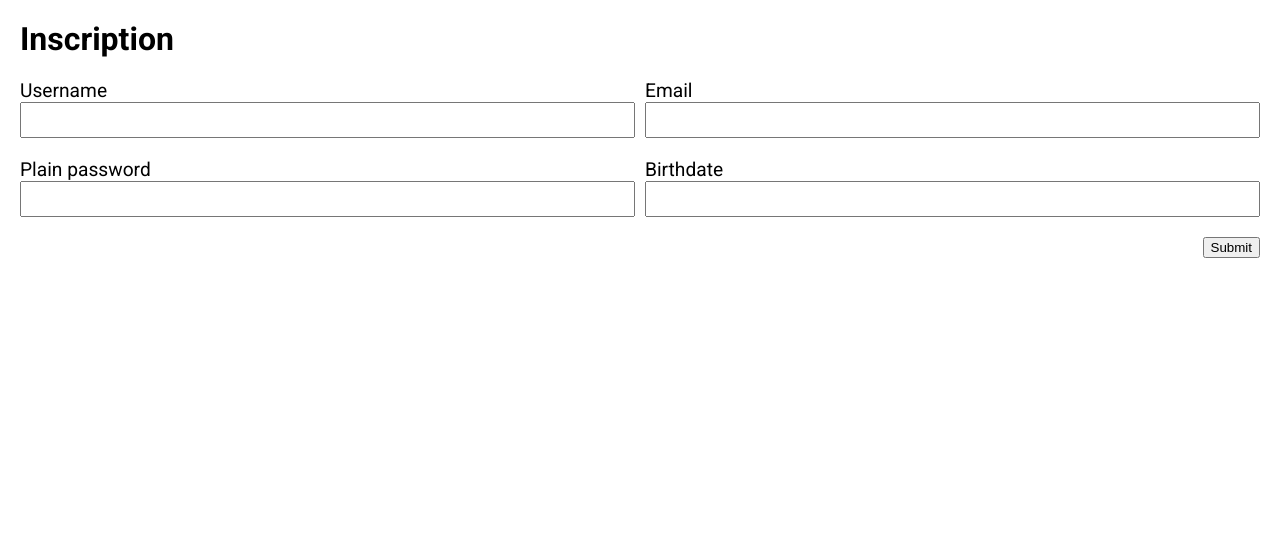
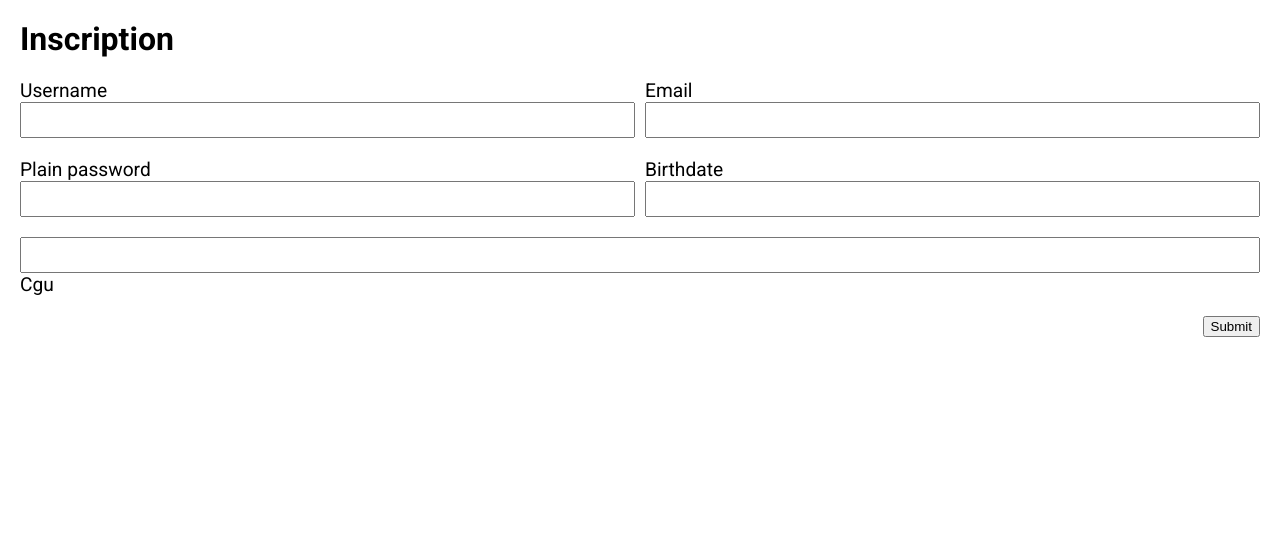
Before and after one commit to RobinStudo/beerTime2021, a Symfony app: template templates/user/register.html.twig in a window 1280 px wide. Shown: the part 85-621 px from the top of the page. Run offline with Twig, Linux system fonts and the light colour scheme; the template is opened without the code that fills it, so the values that code supplies are empty; form fields are guessed from the names that the template uses; some libraries are stand-ins or nearby versions.

Commit message:
Add CGU optin

```diff
--- a/templates/user/register.html.twig
+++ b/templates/user/register.html.twig
@@ -19,7 +19,13 @@
     {{ form_row(form.plainPassword) }}
     {{ form_row(form.birthdate) }}
 </div>
-
+<div class="form-row">
+    <div>
+        {{ form_errors(form.cgu) }}
+        {{ form_widget(form.cgu) }}
+        {{ form_label(form.cgu) }}
+    </div>
+</div>
 <div class="form-end">
     {{ form_row(form.submit) }}
 </div>
```
Also changed, not shown: src/Form/UserType.php (+11 -0 lines).
